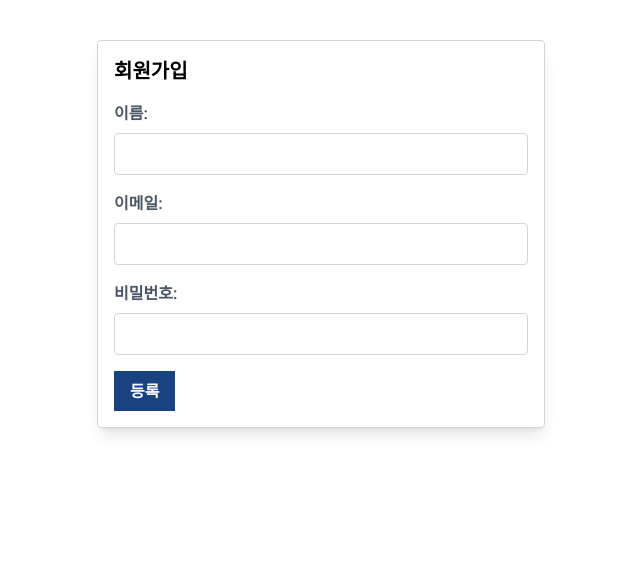
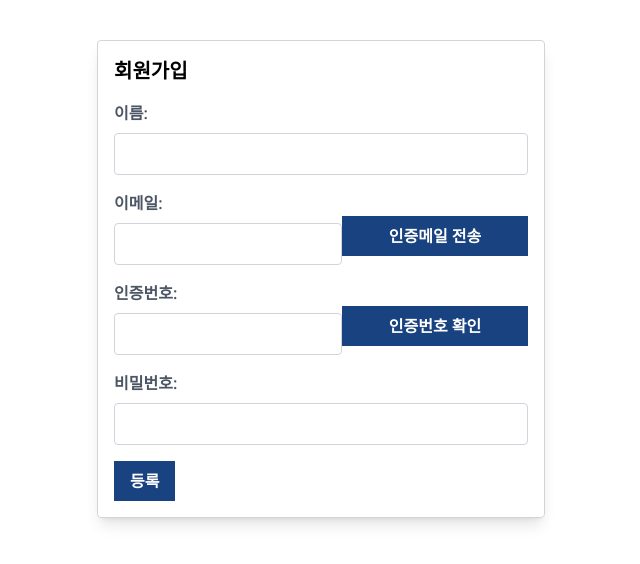
Before and after one commit to woozco/Woozco_FE, a Next.js app: page /register in a window 1280 px wide. Shown: the top 564 px of the page, without its empty margins (319-959 px from the left). Built offline with nearby package versions, Linux system fonts and the light colour scheme; no server answers.

Commit message:
Add mail verify in register

```diff
--- a/src/app/apis/api/auth/auth.ts
+++ b/src/app/apis/api/auth/auth.ts
@@ -1,11 +1,12 @@
 import { AxiosResponse } from 'axios';
 import apiInstance  from "../../utils/createAxioInstance";
-import { PostRegisterData, PostLoginData, PostChangePWData } from "./types"
+import { PostRegisterData, PostLoginData, PostChangePWData, PostVerifyEmail, PostConfirmVerify } from "./types"
 
-export async function postRegisterRequest(postRegisterData: PostRegisterData): Promise<void> {
+export async function postRegisterRequest(postRegisterData: PostRegisterData): Promise<AxiosResponse | undefined> {
   try {
     const response: AxiosResponse = await apiInstance.post('/api/auth/register', postRegisterData);
     console.log('POST 요청 성공:', response.data);
+    return response;
   } catch (error) {
     console.error('POST 요청 오류:', error);
   }
@@ -39,3 +40,25 @@
     return undefined; // 에러 발생 시 undefined 반환
   }
 }
+
+export async function postVerifyEmailRequest(postVerifyEmail: PostVerifyEmail): Promise<AxiosResponse | undefined> {
+  try {
+    const response: AxiosResponse = await apiInstance.post('/api/auth/verifyemail', postVerifyEmail);
+    console.log('POST 요청 성공:', response.data);
+    return response.data;
+  } catch (error) {
+    console.error('POST 요청 오류:', error);
+    return undefined;
+  }
+}
+
+export async function postConfirmVerifyRequest(postConfirmVerify: PostConfirmVerify): Promise<AxiosResponse | undefined> {
+  try {
+    const response: AxiosResponse = await apiInstance.post('/api/auth/confirm-verifyemail', postConfirmVerify);
+    console.log('POST 요청 성공:', response.data);
+    return response.data;
+  } catch (error) {
+    console.error('POST 요청 오류:', error);
+    return undefined;
+  }
+}
--- a/src/app/components/Custombutton.tsx
+++ b/src/app/components/Custombutton.tsx
@@ -4,6 +4,7 @@
 interface CustomButtonProps {
   buttonText: string;
   onClick?: () => void; // onClick 함수를 props로 받음 (선택적)
+  type?: "button" | "submit";
 }
 
 const CustomButton: React.FC<CustomButtonProps> = (props) => {
@@ -15,6 +16,7 @@
         backgroundColor: "#194280",
       }}
       onClick={props.onClick} // props로 받은 onClick 함수를 버튼의 onClick 이벤트에 연결
+      type={props.type}
     >
       {props.buttonText}
     </button>
--- a/src/app/components/RegisterForm.tsx
+++ b/src/app/components/RegisterForm.tsx
@@ -1,18 +1,16 @@
 "use client"
 import React, { useState } from 'react';
-import Link from 'next/link';
 import Custombutton from './Custombutton';
 import InputOneLine from './InputOneLine';
-import { postRegisterRequest } from '../apis/api/auth/auth';
+import { postConfirmVerifyRequest, postRegisterRequest, postVerifyEmailRequest } from '../apis/api/auth/auth';
 
 const RegisterForm: React.FC = () => {
   const [responseMessage, setResponseMessage] = useState<string | null>(null);
-
-  const SUBITFORM="/login"
   const [formData, setFormData] = useState({
     name: '',
     email: '',
     password: '',
+    verifyCode: '',
   });
 
   const handleInputChange = (e: React.ChangeEvent<HTMLInputElement>) => {
@@ -20,24 +18,44 @@
     setFormData({ ...formData, [name]: value });
   };
 
-  const handleSubmit = async(e: React.FormEvent) => {
+  const handleSubmit = async (e: React.FormEvent) => {
     e.preventDefault();
-    console.log(formData);
-
     try {
-      // postRegisterRequest 함수 호출
       const response = await postRegisterRequest({
         name: formData.name,
         email: formData.email,
         password: formData.password,
       });
 
-      // 응답 정보를 상태에 저장
-      setResponseMessage(`POST 요청 성공: ${JSON.stringify(response)}`);
+      if (response?.status != 200) {
+        setResponseMessage(response?.data);
+      }
     } catch (error) {
       console.error('POST 요청 오류:', error);
+      setResponseMessage('POST 요청 오류');
+    }
+  };
 
-      // 에러 메시지를 상태에 저장
+  const handleVerify = async () => {
+    try {
+      await postVerifyEmailRequest({
+        email: formData.email
+      });
+      setResponseMessage('인증 메일 전송 완료')
+    } catch (error) {
+      console.error('POST 요청 오류:', error);
+      setResponseMessage('POST 요청 오류');
+    }
+  };
+
+  const handleCheckVerify = async () => {
+    try {
+      const response = await postConfirmVerifyRequest({
+        verifyCode: Number(formData.verifyCode)
+      });
+      setResponseMessage(response?.data);
+    } catch (error) {
+      console.error('POST 요청 오류:', error);
       setResponseMessage('POST 요청 오류');
     }
   };
@@ -56,6 +74,7 @@
             className="w-full border border-gray-300 rounded px-3 py-2 focus:outline-none focus:border-blue-500"
             required
           />
+          <div style={{ display: 'flex', alignItems: 'center' }}>
             <InputOneLine
               label="이메일"
               id="email"
@@ -65,6 +84,20 @@
               className="w-full border border-gray-300 rounded px-3 py-2 focus:outline-none focus:border-blue-500"
               required
             />
+            <Custombutton type='button' buttonText='인증메일 전송' onClick={handleVerify}></Custombutton>
+          </div>
+          <div style={{ display: 'flex', alignItems: 'center' }}>
+            <InputOneLine
+              label="인증번호"
+              id="verifyCode"
+              name="verifyCode"
+              value={formData.verifyCode}
+              onChange={handleInputChange}
+              className="w-full border border-gray-300 rounded px-3 py-2 focus:outline-none focus:border-blue-500"
+              required
+            />
+            <Custombutton type='button' buttonText='인증번호 확인' onClick={handleCheckVerify}></Custombutton>
+          </div>
           <InputOneLine
             label="비밀번호"
             id="password"
@@ -76,7 +109,7 @@
           />
         </div>
 
-            <Custombutton buttonText='등록'></Custombutton>
+        <Custombutton type='submit' buttonText='등록'></Custombutton>
 
         {responseMessage && <p className="mt-4 text-green-600">{responseMessage}</p>}
       </form>
--- a/src/app/voice/page.tsx
+++ /dev/null
@@ -1,12 +0,0 @@
-import React from 'react'
-import WebRTCVoice from '../components/WebRTCVoice'
-
-const page = () => {
-  return (
-    <div>
-        <WebRTCVoice></WebRTCVoice>
-    </div>
-  )
-}
-
-export default page
```
Also changed, not shown: src/app/apis/api/auth/types.ts (+8 -0 lines). Lines whose indentation alone changed are shown as unchanged.
